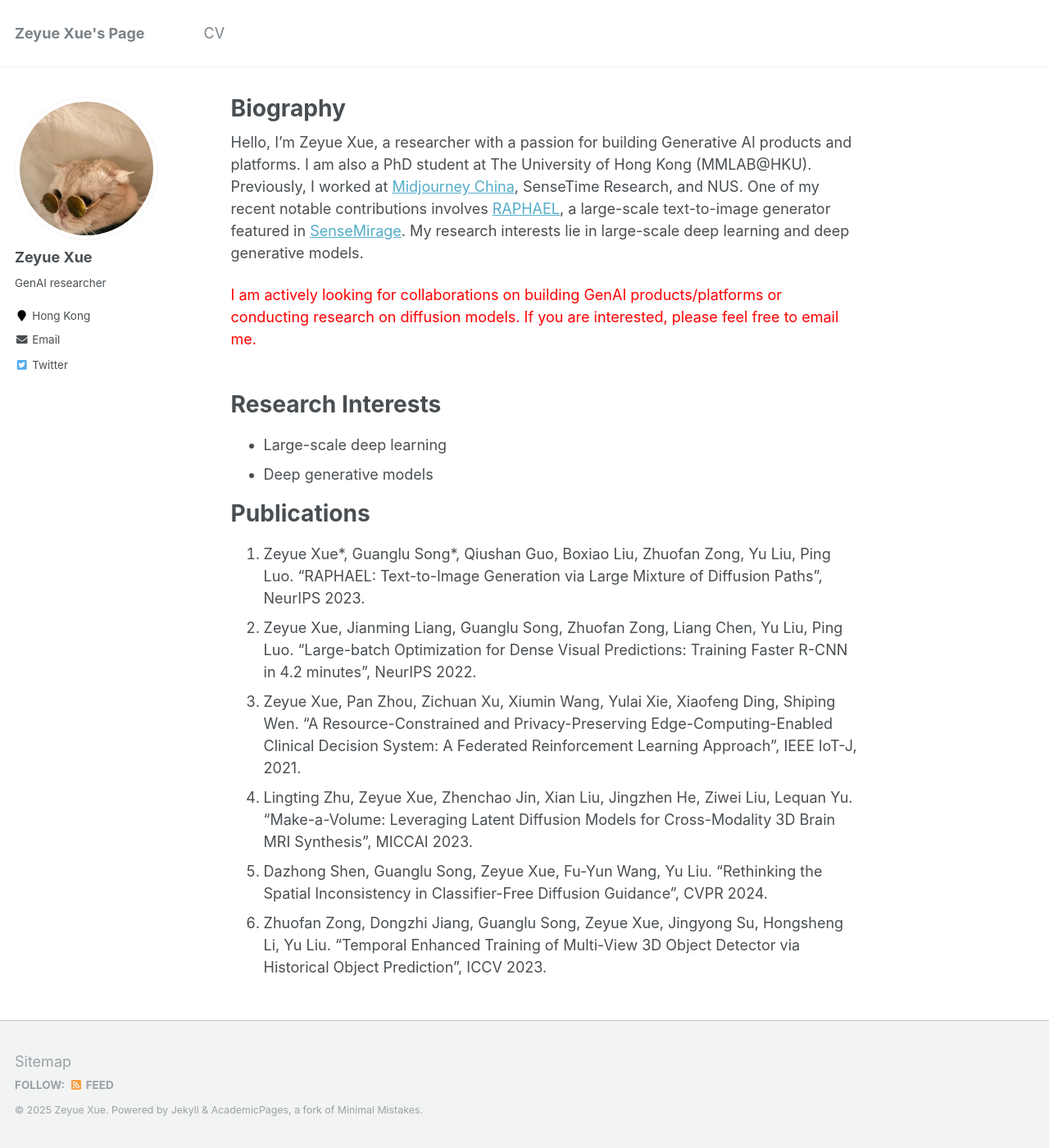
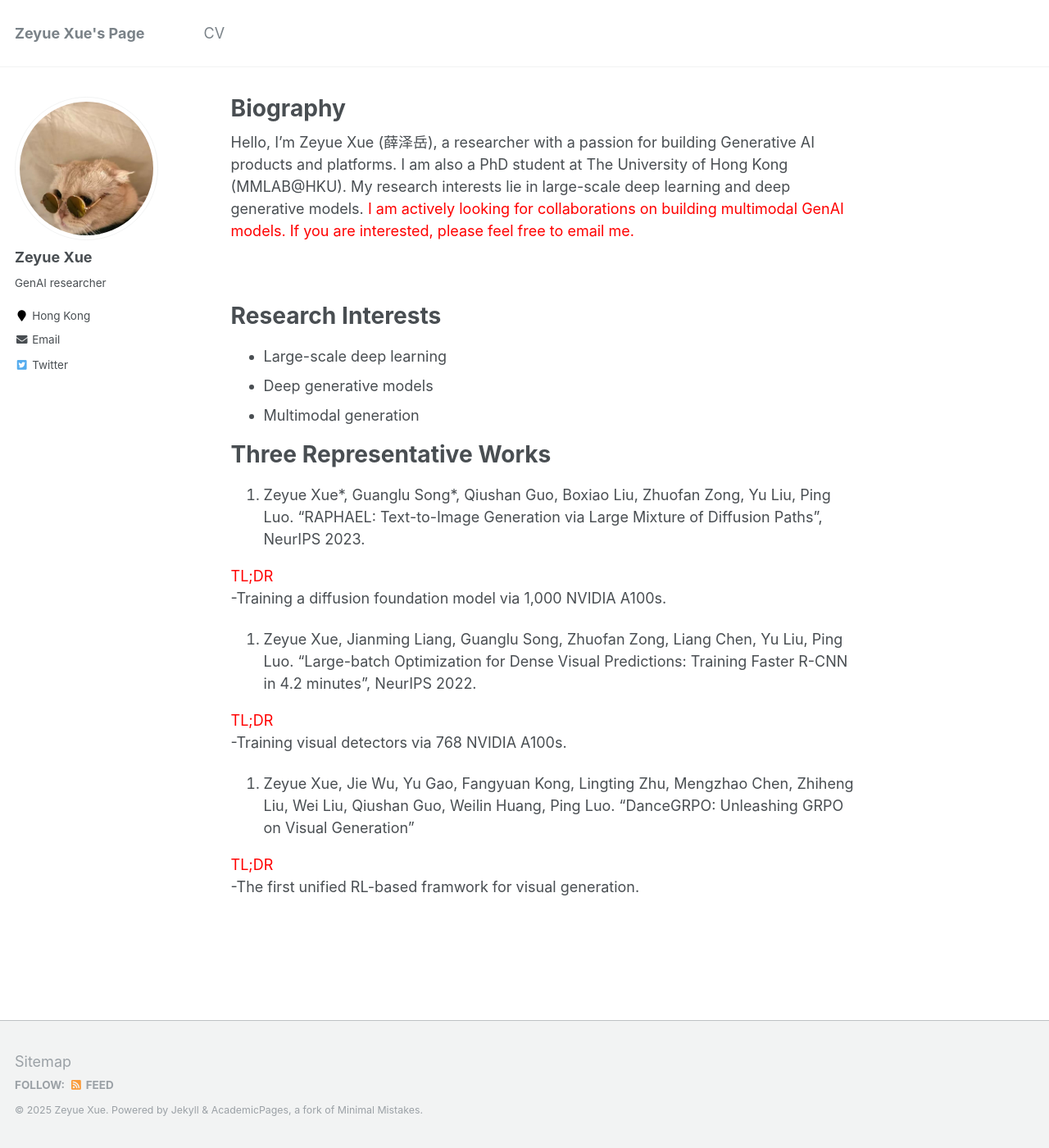
Before and after one commit to XueZeyue/xuezeyue.github.io, a Jekyll site: the page built from _pages/about.md, in a window 1280 px wide and 1400 px high. Shown: the whole window at 82% size. Built offline with Jekyll 4.4.1, drawn with Linux system fonts in a browser that asks for light colours.

Commit message:
initial commit

```diff
--- a/_pages/about.md
+++ b/_pages/about.md
@@ -8,9 +8,7 @@ redirect_from:
   - /about.html
 ---
 
-Hello, I’m Zeyue Xue, a researcher with a passion for building Generative AI products and platforms. I am also a PhD student at The University of Hong Kong (MMLAB@HKU). Previously, I worked at [Midjourney China](https://www.youchuanai.com/), SenseTime Research, and NUS. One of my recent notable contributions involves [RAPHAEL](https://arxiv.org/abs/2305.18295), a large-scale text-to-image generator featured in [SenseMirage](https://miaohua.sensetime.com/). My research interests lie in large-scale deep learning and deep generative models.
-
-<font color="red">I am actively looking for collaborations on building GenAI products/platforms or conducting research on diffusion models. If you are interested, please feel free to email me.</font>
+Hello, I’m Zeyue Xue (薛泽岳), a researcher with a passion for building Generative AI products and platforms. I am also a PhD student at The University of Hong Kong (MMLAB@HKU). My research interests lie in large-scale deep learning and deep generative models. <font color="red">I am actively looking for collaborations on building multimodal GenAI models. If you are interested, please feel free to email me.</font>
 
 <br/>
 
@@ -18,12 +16,13 @@ Research Interests
 ======
   * Large-scale deep learning
   * Deep generative models
+  * Multimodal generation
 
-**Publications**
+**Three Representative Works**
 ======
   1. Zeyue Xue\*, Guanglu Song\*, Qiushan Guo, Boxiao Liu, Zhuofan Zong, Yu Liu, Ping Luo. "RAPHAEL: Text-to-Image Generation via Large Mixture of Diffusion Paths", NeurIPS 2023.
+  <font color="red">TL;DR</font>-Training a diffusion foundation model via 1,000 NVIDIA A100s.
   2. Zeyue Xue, Jianming Liang, Guanglu Song, Zhuofan Zong, Liang Chen, Yu Liu, Ping Luo. "Large-batch Optimization for Dense Visual Predictions: Training Faster R-CNN in 4.2 minutes", NeurIPS 2022.
-  3. Zeyue Xue, Pan Zhou, Zichuan Xu, Xiumin Wang, Yulai Xie, Xiaofeng Ding, Shiping Wen. "A Resource-Constrained and Privacy-Preserving Edge-Computing-Enabled Clinical Decision System: A Federated Reinforcement Learning Approach", IEEE IoT-J, 2021.
-  4. Lingting Zhu, Zeyue Xue, Zhenchao Jin, Xian Liu, Jingzhen He, Ziwei Liu, Lequan Yu. "Make-a-Volume: Leveraging Latent Diffusion Models for Cross-Modality 3D Brain MRI Synthesis", MICCAI 2023.
-  5. Dazhong Shen, Guanglu Song, Zeyue Xue, Fu-Yun Wang, Yu Liu. "Rethinking the Spatial Inconsistency in Classifier-Free Diffusion Guidance", CVPR 2024.
-  6. Zhuofan Zong, Dongzhi Jiang, Guanglu Song, Zeyue Xue, Jingyong Su, Hongsheng Li, Yu Liu. "Temporal Enhanced Training of Multi-View 3D Object Detector via Historical Object Prediction", ICCV 2023.
+  <font color="red">TL;DR</font>-Training visual detectors via 768 NVIDIA A100s.
+  3. Zeyue Xue, Jie Wu, Yu Gao, Fangyuan Kong, Lingting Zhu, Mengzhao Chen, Zhiheng Liu, Wei Liu, Qiushan Guo, Weilin Huang, Ping Luo. "DanceGRPO: Unleashing GRPO on Visual Generation"
+  <font color="red">TL;DR</font>-The first unified RL-based framwork for visual generation.
```
Also changed, not shown: _pages/cv.md (+5 -5 lines).
